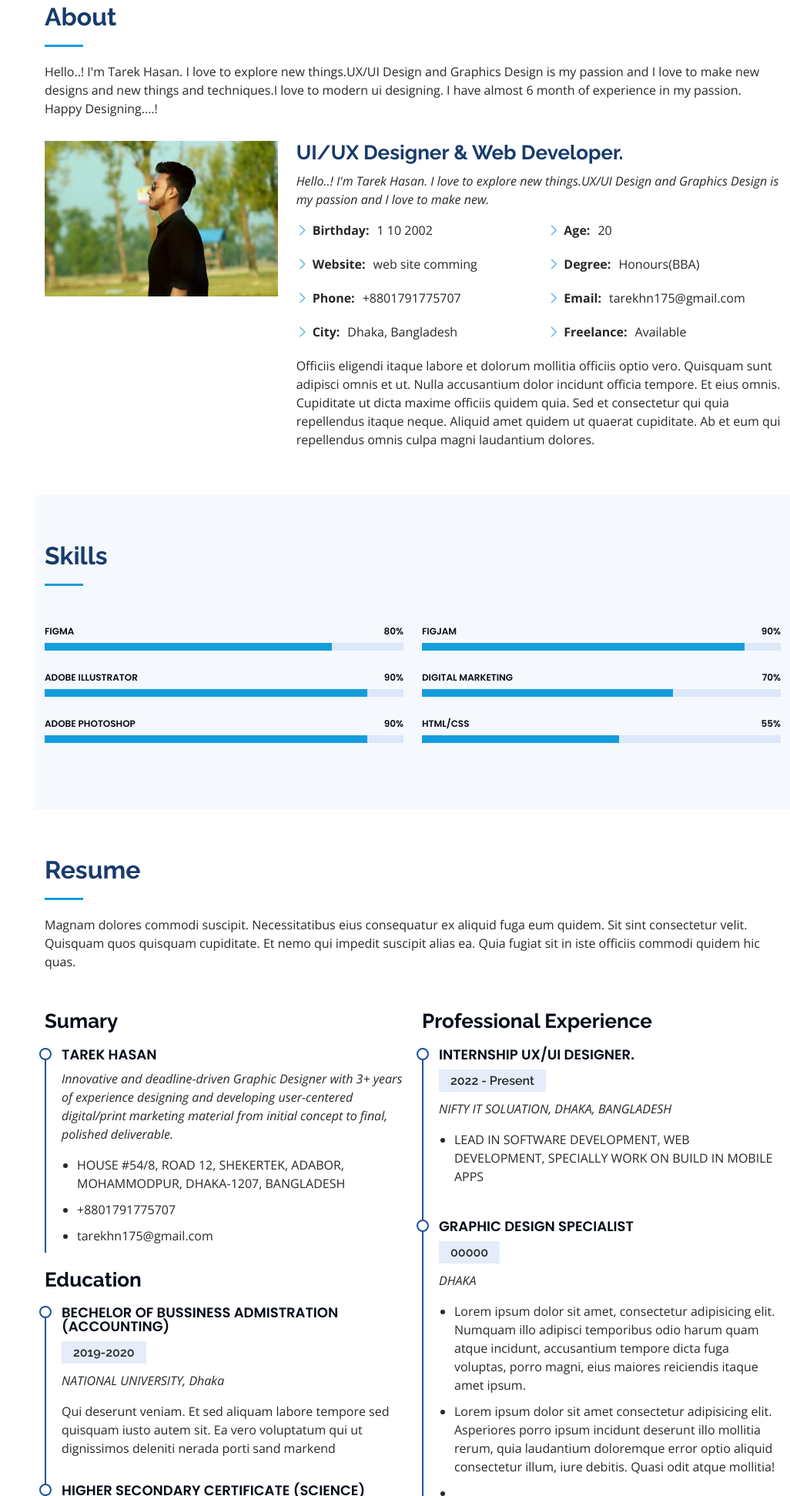
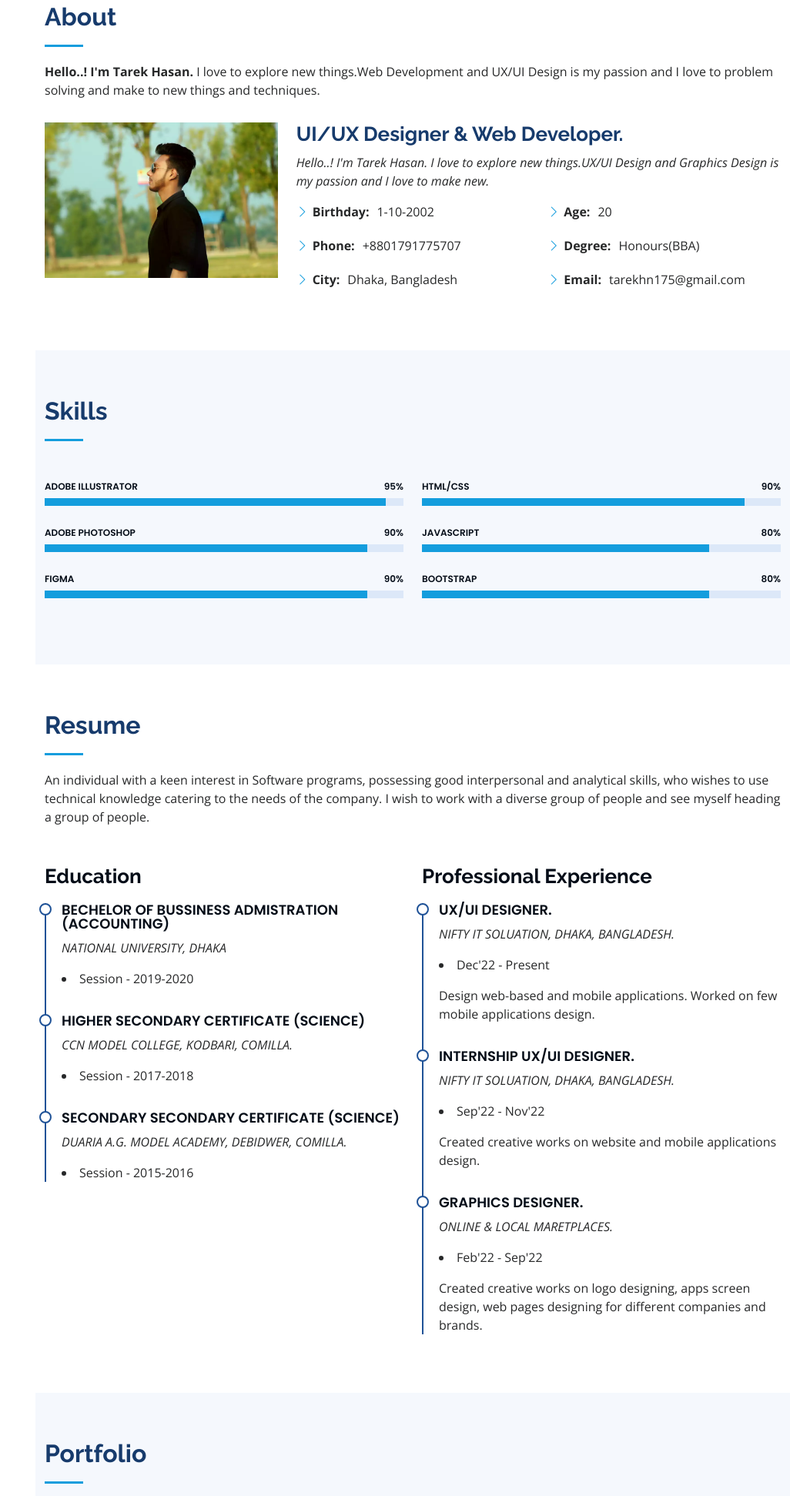
Before and after one commit to tarekhasan175/my-portfolio, a plain HTML site: page index.html in a window 1280 px wide. Shown: the part 857-2800 px from the top of the page at 77% size, without its empty margins (254-1280 px from the left). Drawn offline with nearby package versions, Linux system fonts and the light colour scheme.

Commit message:
first commit

```diff
--- a/index.html
+++ b/index.html
@@ -10,8 +10,7 @@
   <meta content="" name="keywords">
 
   <!-- Favicons -->
-  <link href="assets/img/favicon.png" rel="icon">
-  <link href="assets/img/apple-touch-icon.png" rel="apple-touch-icon">
+  <link href="assets/img/favicon (2).png" rel="icon">
 
   <!-- Google Fonts -->
   <link
@@ -50,13 +49,16 @@
         <img src="assets/img/276x276.jpg" alt="" class="img-fluid rounded-circle">
         <h1 class="text-light"><a href="index.html">Tarek Hasan</a></h1>
         <div class="social-links mt-3 text-center">
-          <a href="https://twitter.com/TarekHa88792341" class="twitter"><i class="bx bxl-twitter"></i></a>
-          <a href="https://www.facebook.com/tarek.hasan.175" class="facebook"><i class="bx bxl-facebook"></i></a>
-          <a href="https://www.instagram.com/mohammadtarekhasan175/" class="instagram"><i
+          <a href="https://www.facebook.com/tarek.hasan.175" class="facebook" target="_blank"><i
+              class="bx bxl-facebook"></i></a>
+          <a href="https://www.instagram.com/mohammadtarekhasan175/" class="instagram" target="_blank"><i
               class="bx bxl-instagram"></i></a>
-          <a href="#" class="google-plus"><i class="bx bxl-skype"></i></a>
-          <a href="https://www.linkedin.com/in/tarek-hasan-8b23a2243/" class="linkedin"><i
+          <a href="https://www.linkedin.com/in/tarek-hasan-8b23a2243/" class="linkedin" target="_blank"><i
               class="bx bxl-linkedin"></i></a>
+          <a href="https://github.com/tarekhasan175" class="github" target="_blank"><i
+              class="bx bxl-github"></i></a>
+          <a href="https://dribbble.com/tarek175" class="dribbble" target="_blank"><i
+              class="bx bxl-dribbble"></i></a>
         </div>
       </div>
 
@@ -67,7 +69,6 @@
           <li><a href="#resume" class="nav-link scrollto"><i class="bx bx-file-blank"></i> <span>Resume</span></a></li>
           <li><a href="#portfolio" class="nav-link scrollto"><i class="bx bx-book-content"></i>
               <span>Portfolio</span></a></li>
-          <li><a href="#services" class="nav-link scrollto"><i class="bx bx-server"></i> <span>Services</span></a></li>
           <li><a href="#contact" class="nav-link scrollto"><i class="bx bx-envelope"></i> <span>Contact</span></a></li>
         </ul>
       </nav><!-- .nav-menu -->
@@ -78,7 +79,7 @@
   <section id="hero" class="d-flex flex-column justify-content-center align-items-center">
     <div class="hero-container" data-aos="fade-in">
       <h1>Tarek Hasan</h1>
-      <p>I'm <span class="typed" data-typed-items="UX/UI Designer, Graphics Designer"></span></p>
+      <p>I'm <span class="typed" data-typed-items="Web Developer, UX/UI Designer, Graphics Designer"></span></p>
     </div>
   </section><!-- End Hero -->
 
@@ -91,10 +92,7 @@
         <div class="section-title">
           <h2>About</h2>
           <p>
-            Hello..! I'm Tarek Hasan. I love to explore new things.UX/UI Design and Graphics Design is my passion and I
-            love to make new
-            designs and new things and techniques.I love to modern ui designing. I have almost 6 month of experience in
-            my passion. Happy Designing....!
+            <strong>Hello..! I'm Tarek Hasan.</strong> I love to explore new things.Web Development and UX/UI Design is my passion and I love to problem solving and make to new things and techniques.
           </p>
         </div>
 
@@ -105,15 +103,12 @@
           <div class="col-lg-8 pt-4 pt-lg-0 content" data-aos="fade-left">
             <h3>UI/UX Designer &amp; Web Developer.</h3>
             <p class="fst-italic">
-              Hello..! I'm Tarek Hasan. I love to explore new things.UX/UI Design and Graphics Design is my passion and
-              I
-              love to make new.
+              Hello..! I'm Tarek Hasan. I love to explore new things.UX/UI Design and Graphics Design is my passion and I love to make new.
             </p>
             <div class="row">
               <div class="col-lg-6">
                 <ul>
-                  <li><i class="bi bi-chevron-right"></i> <strong>Birthday:</strong> <span>1 10 2002</span></li>
-                  <li><i class="bi bi-chevron-right"></i> <strong>Website:</strong> <span>web site comming</span></li>
+                  <li><i class="bi bi-chevron-right"></i> <strong>Birthday:</strong> <span>1-10-2002</span></li>
                   <li><i class="bi bi-chevron-right"></i> <strong>Phone:</strong> <span>+8801791775707</span></li>
                   <li><i class="bi bi-chevron-right"></i> <strong>City:</strong> <span> Dhaka, Bangladesh</span></li>
                 </ul>
@@ -124,16 +119,9 @@
                   <li><i class="bi bi-chevron-right"></i> <strong>Degree:</strong> <span>Honours(BBA)</span></li>
                   <li><i class="bi bi-chevron-right"></i> <strong>Email:</strong> <span>tarekhn175@gmail.com</span>
                   </li>
-                  <li><i class="bi bi-chevron-right"></i> <strong>Freelance:</strong> <span>Available</span></li>
                 </ul>
               </div>
             </div>
-            <p>
-              Officiis eligendi itaque labore et dolorum mollitia officiis optio vero. Quisquam sunt adipisci omnis et
-              ut. Nulla accusantium dolor incidunt officia tempore. Et eius omnis.
-              Cupiditate ut dicta maxime officiis quidem quia. Sed et consectetur qui quia repellendus itaque neque.
-              Aliquid amet quidem ut quaerat cupiditate. Ab et eum qui repellendus omnis culpa magni laudantium dolores.
-            </p>
           </div>
         </div>
 
@@ -141,7 +129,7 @@
     </section><!-- End About Section -->
 
     <!-- ======= Facts Section ======= -->
-    <!--<section id="facts" class="facts">
+    <!-- <section id="facts" class="facts">
       <div class="container">
 
         <div class="section-title">
@@ -209,17 +197,9 @@
           <div class="col-lg-6" data-aos="fade-up">
 
             <div class="progress">
-              <span class="skill">Figma <i class="val">80%</i></span>
+              <span class="skill">Adobe Illustrator <i class="val">95%</i></span>
               <div class="progress-bar-wrap">
-                <div class="progress-bar" role="progressbar" aria-valuenow="80" aria-valuemin="0" aria-valuemax="100">
-                </div>
-              </div>
-            </div>
-
-            <div class="progress">
-              <span class="skill">Adobe illustrator <i class="val">90%</i></span>
-              <div class="progress-bar-wrap">
-                <div class="progress-bar" role="progressbar" aria-valuenow="90" aria-valuemin="0" aria-valuemax="100">
+                <div class="progress-bar" role="progressbar" aria-valuenow="95" aria-valuemin="0" aria-valuemax="100">
                 </div>
               </div>
             </div>
@@ -232,12 +212,20 @@
               </div>
             </div>
 
+            <div class="progress">
+              <span class="skill">Figma<i class="val">90%</i></span>
+              <div class="progress-bar-wrap">
+                <div class="progress-bar" role="progressbar" aria-valuenow="90" aria-valuemin="0" aria-valuemax="100">
+                </div>
+              </div>
+            </div>
+
           </div>
 
           <div class="col-lg-6" data-aos="fade-up" data-aos-delay="100">
 
             <div class="progress">
-              <span class="skill">FIGJAM <i class="val">90%</i></span>
+              <span class="skill">HTML/CSS <i class="val">90%</i></span>
               <div class="progress-bar-wrap">
                 <div class="progress-bar" role="progressbar" aria-valuenow="90" aria-valuemin="0" aria-valuemax="100">
                 </div>
@@ -245,17 +233,17 @@
             </div>
 
             <div class="progress">
-              <span class="skill">DIGITAL MARKETING <i class="val">70%</i></span>
+              <span class="skill">JAVASCRIPT <i class="val">80%</i></span>
               <div class="progress-bar-wrap">
-                <div class="progress-bar" role="progressbar" aria-valuenow="70" aria-valuemin="0" aria-valuemax="100">
+                <div class="progress-bar" role="progressbar" aria-valuenow="80" aria-valuemin="0" aria-valuemax="100">
                 </div>
               </div>
             </div>
 
             <div class="progress">
-              <span class="skill">HTML/CSS<i class="val">55%</i></span>
+              <span class="skill">BOOTSTRAP<i class="val">80%</i></span>
               <div class="progress-bar-wrap">
-                <div class="progress-bar" role="progressbar" aria-valuenow="55" aria-valuemin="0" aria-valuemax="100">
+                <div class="progress-bar" role="progressbar" aria-valuenow="80" aria-valuemin="0" aria-valuemax="100">
                 </div>
               </div>
             </div>
@@ -273,67 +261,59 @@
 
         <div class="section-title">
           <h2>Resume</h2>
-          <p>Magnam dolores commodi suscipit. Necessitatibus eius consequatur ex aliquid fuga eum quidem. Sit sint
-            consectetur velit. Quisquam quos quisquam cupiditate. Et nemo qui impedit suscipit alias ea. Quia fugiat sit
-            in iste officiis commodi quidem hic quas.</p>
+          <p>An individual with a keen interest in Software programs, possessing good interpersonal and analytical
+            skills, who
+            wishes to use technical knowledge catering to the needs of the company. I wish to work with a diverse
+            group of people and see myself heading a group of people.</p>
         </div>
 
         <div class="row">
           <div class="col-lg-6" data-aos="fade-up">
-            <h3 class="resume-title">Sumary</h3>
-            <div class="resume-item pb-0">
-              <h4>TAREK HASAN</h4>
-              <p><em>Innovative and deadline-driven Graphic Designer with 3+ years of experience designing and
-                  developing user-centered digital/print marketing material from initial concept to final, polished
-                  deliverable.</em></p>
-              <ul>
-                <li>HOUSE #54/8, ROAD 12, SHEKERTEK, ADABOR, MOHAMMODPUR, DHAKA-1207, BANGLADESH</li>
-                <li>+8801791775707</li>
-                <li>tarekhn175@gmail.com</li>
-              </ul>
-            </div>
-
             <h3 class="resume-title">Education</h3>
             <div class="resume-item">
               <h4>BECHELOR OF BUSSINESS ADMISTRATION (ACCOUNTING)</h4>
-              <h5>2019-2020</h5>
-              <p><em>NATIONAL UNIVERSITY, Dhaka</em></p>
-              <p>Qui deserunt veniam. Et sed aliquam labore tempore sed quisquam iusto autem sit. Ea vero voluptatum qui
-                ut dignissimos deleniti nerada porti sand markend</p>
+              <p><em>NATIONAL UNIVERSITY, DHAKA</em></p>
+              <p>
+                <li>Session - 2019-2020</li>
+              </p>
             </div>
             <div class="resume-item">
               <h4>HIGHER SECONDARY CERTIFICATE (SCIENCE)</h4>
-              <h5>2017 - 2018</h5>
-              <p><em></em></p>CCN MODEL COLLEGE, KODBARI, COMILLA.
-              <p>Quia nobis sequi est occaecati aut. Repudiandae et iusto quae reiciendis et quis Eius vel ratione eius
-                unde vitae rerum voluptates asperiores voluptatem Earum molestiae consequatur neque etlon sader mart
-                dila</p>
+              <p><em>CCN MODEL COLLEGE, KODBARI, COMILLA.</em></p>
+              <p>
+                <li>Session - 2017-2018</li>
+              </p>
+            </div>
+            <div class="resume-item">
+              <h4>SECONDARY SECONDARY CERTIFICATE (SCIENCE)</h4>
+              <p><em>DUARIA A.G. MODEL ACADEMY, DEBIDWER, COMILLA.</em></p>
+              <p>
+                <li>Session - 2015-2016</li>
+              </p>
             </div>
           </div>
           <div class="col-lg-6" data-aos="fade-up" data-aos-delay="100">
             <h3 class="resume-title">Professional Experience</h3>
             <div class="resume-item">
-              <h4>INTERNSHIP UX/UI DESIGNER.</h4>
-              <h5>2022 - Present</h5>
-              <p><em>NIFTY IT SOLUATION, DHAKA, BANGLADESH </em></p>
-              <ul>
-                <li>LEAD IN SOFTWARE DEVELOPMENT, WEB DEVELOPMENT, SPECIALLY WORK ON BUILD IN MOBILE APPS</li>
-              </ul>
+              <h4>UX/UI DESIGNER.</h4>
+              <p><em>NIFTY IT SOLUATION, DHAKA, BANGLADESH.</em></p>
+              <p>
+                <li>Dec'22 - Present</li>
+              </p>
+              <p>Design web-based and mobile applications. Worked on few mobile applications design.</p>
+
             </div>
             <div class="resume-item">
-              <h4>Graphic design specialist</h4>
-              <h5>00000</h5>
-              <p><em>DHAKA</em></p>
-              <ul>
-                <li>Lorem ipsum dolor sit amet, consectetur adipisicing elit. Numquam illo adipisci temporibus odio
-                  harum quam atque incidunt, accusantium tempore dicta fuga voluptas, porro magni, eius maiores
-                  reiciendis itaque amet ipsum.</li>
-                <li>Lorem ipsum dolor sit amet consectetur adipisicing elit. Asperiores porro ipsum incidunt deserunt
-                  illo mollitia rerum, quia laudantium doloremque error optio aliquid consectetur illum, iure debitis.
-                  Quasi odit atque mollitia!</li>
-                <li></li>
-                <li></li>
-              </ul>
+              <h4>INTERNSHIP UX/UI DESIGNER.</h4>
+              <p><em>NIFTY IT SOLUATION, DHAKA, BANGLADESH.</em></p>
+              <p><li>Sep'22 - Nov'22</li></p>
+              <p>Created creative works on website and mobile applications design.</p>
+            </div>
+            <div class="resume-item">
+              <h4>GRAPHICS DESIGNER.</h4>
+              <p><em>ONLINE & LOCAL MARETPLACES.</em></p>
+              <p><li>Feb'22 - Sep'22</li></p>
+              <p>Created creative works on logo designing, apps screen design, web pages designing for different companies and brands.</p>
             </div>
           </div>
         </div>
@@ -811,17 +791,17 @@
   <footer id="footer">
     <div class="container">
       <div class="copyright">
-        &copy; Copyright <strong><span>iPortfolio</span></strong>
+        &copy; Copyright <strong><span>tarekhasan2023</span></strong>
       </div>
       <div class="credits">
         <!-- All the links in the footer should remain intact. -->
         <!-- You can delete the links only if you purchased the pro version. -->
         <!-- Licensing information: https://bootstrapmade.com/license/ -->
         <!-- Purchase the pro version with working PHP/AJAX contact form: https://bootstrapmade.com/iportfolio-bootstrap-portfolio-websites-template/ -->
-        Designed by <a href="https://bootstrapmade.com/">BootstrapMade</a>
+        <!-- Designed by <a href="https://bootstrapmade.com/">BootstrapMade</a> -->
       </div>
     </div>
-  </footer><!-- End  Footer -->
+  </footer>
 
   <a href="#" class="back-to-top d-flex align-items-center justify-content-center"><i
       class="bi bi-arrow-up-short"></i></a>
```
Also changed, not shown: assets/img/favicon (2).png (added), assets/img/testimonials/testimonials-1.jpg (deleted), assets/img/testimonials/testimonials-2.jpg (deleted), assets/img/testimonials/testimonials-3.jpg (deleted), assets/img/testimonials/testimonials-4.jpg (deleted), assets/img/testimonials/testimonials-5.jpg (deleted).
